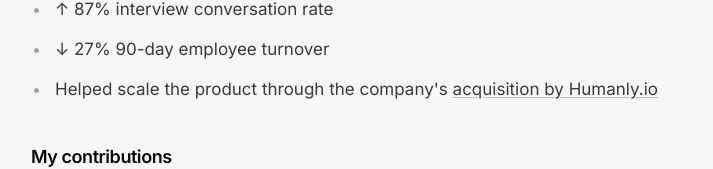
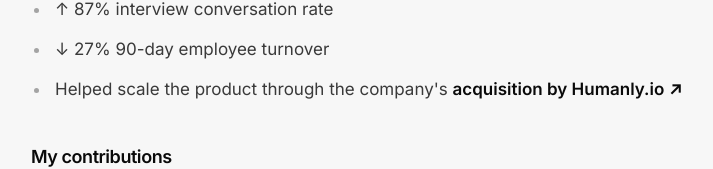
Before and after one commit to fermaigh/site2026, a Next.js app: page /work/hiring-app in a window 1280 px wide. Shown: the part 1301-1470 px from the top of the page, without its empty margins (69-782 px from the left). Built offline with nearby package versions, Linux system fonts and the light colour scheme.

Commit message:
style: apply bold text and HoverArrow to Humanly link
Finish styling the acquisition hyperlink to match landing project links.

Co-authored-by: Xiaoye Lin <fermaigh@users.noreply.github.com>

```diff
--- a/app/work/[slug]/page.tsx
+++ b/app/work/[slug]/page.tsx
@@ -56,9 +56,10 @@ function CaseStudyBulletContent({ bullet }: { bullet: CaseStudyBullet }) {
             href={part.href}
             target="_blank"
             rel="noopener noreferrer"
-            className="underline decoration-foreground/25 underline-offset-2 transition-opacity hover:opacity-70"
+            className="group inline-flex items-center gap-1 font-semibold text-foreground transition-opacity hover:opacity-70 active:opacity-60"
           >
-            {part.text}
+            <span>{part.text}</span>
+            <HoverArrow />
           </a>
         ),
       )}
```
